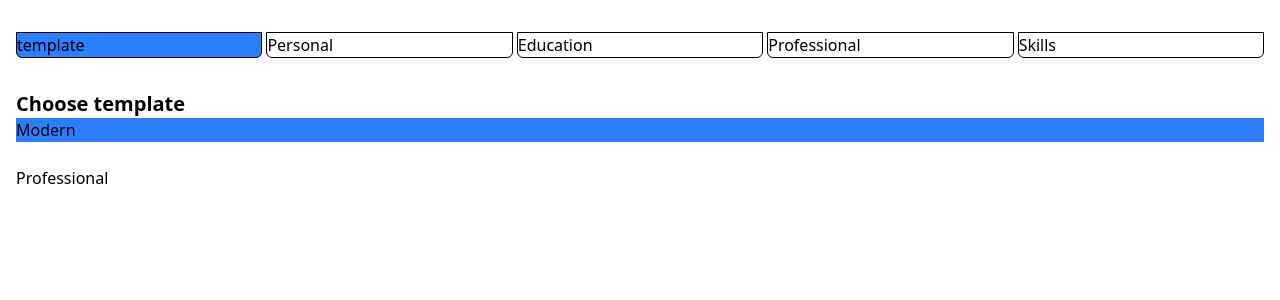
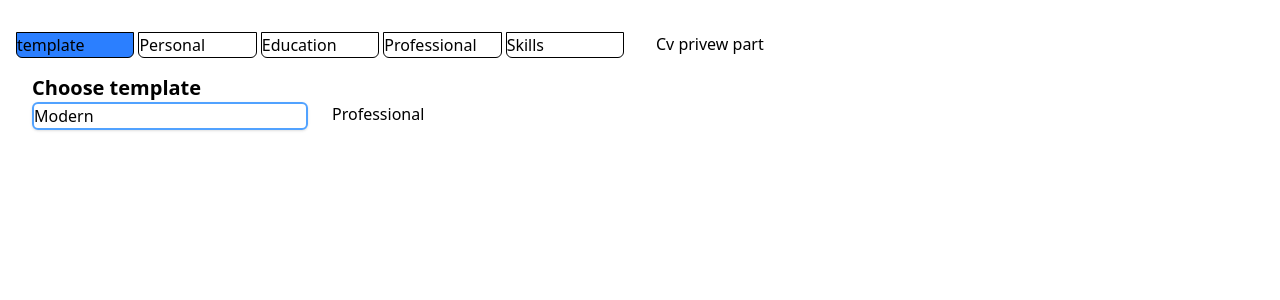
Before and after one commit to kmigalavithana/cv-template, a React (Vite) app: page / in a window 1280 px wide. Shown: the top 300 px of the page. Built offline with nearby package versions, Linux system fonts and the light colour scheme.

Commit message:
Refactor TemplateSelector and App components for improved type safety and layout adjustments

```diff
--- a/src/App.tsx
+++ b/src/App.tsx
@@ -7,39 +7,40 @@ import ProfessionalDetailsFrom from "./components/ProfessionalDetailsFrom.tsx";
 import SkillsDetailsFrom from "./components/SkillsDetailsFrom.tsx";
 
 const App = () => {
-
-  const [activeTab, setActiveTab] = useState<string>('template');
+  const [activeTab, setActiveTab] = useState<string>("template");
 
   const renderContent = () => {
-      const componets: Record<string, React.JSX.Element> = {
-        template: <TemplateSelector />,
-        personal:<PersonalDetailsFrom/>,
-        education:<EducationDetailsFrom/>,
-        professional:<ProfessionalDetailsFrom/>,
-        skills:<SkillsDetailsFrom/>,
-      }
+    const componets: Record<string, React.JSX.Element> = {
+      template: <TemplateSelector />,
+      personal: <PersonalDetailsFrom />,
+      education: <EducationDetailsFrom />,
+      professional: <ProfessionalDetailsFrom />,
+      skills: <SkillsDetailsFrom />,
+    };
 
     return componets[activeTab];
-  }
+  };
 
   return (
     <div className="max-w-7xl mx-auto px-4 py-8">
-      <div className="grid grid-cols-1 gap-8">
+      <div className="grid grid-cols-2 gap-8">
         <div>
           <nav className="flex space-x-1">
             {navTab.map((tab) => (
               <button
                 key={tab.id}
-                className={ `flex flex-1 items-center justify-cente border rounded-b-md ${activeTab === tab.id ? 'bg-blue-500' : 'bg-white'} `}
+                className={`flex flex-1 items-center justify-cente border rounded-b-md ${activeTab === tab.id ? "bg-blue-500" : "bg-white"} `}
                 onClick={() => setActiveTab(tab.id)}
-
               >
                 {tab.label}
               </button>
             ))}
           </nav>
+          {/*rendring the content based on the active tab*/}
+          <div className="min-h-[500px]">{renderContent()}</div>
         </div>
-        {renderContent()}
+        {/*templt preview part*/}
+        <div>Cv privew part</div>
       </div>
     </div>
   );
--- a/src/components/TemplateSelector.tsx
+++ b/src/components/TemplateSelector.tsx
@@ -2,19 +2,20 @@ import { templates } from "../utilities/fields-data/template.ts";
 import { useDispatch, useSelector } from "react-redux";
 import { setSelectedTemplate } from "../store/cvSlice.ts";
 import React from "react";
+import type { RootDispatch, RootState } from "../store/store.ts";
 
 const TemplateSelector:React.FC = () => {
 
-  const dispatch = useDispatch();
-  const selectedTemplate = useSelector((state) => state.selectedTemplate);
+  const dispatch = useDispatch<RootDispatch>();
+  const selectedTemplate = useSelector<RootState>((state) => state.selectedTemplate);
   console.log(selectedTemplate);
   return (
-    <div>
+    <div className="p-4">
       <h2 className="text-xl font-bold">Choose template</h2>
-      <div className='grid grid-cols-1 gap-6'>
+      <div className='grid grid-cols-2 gap-6'>
         {templates.map((template) => (
           <div
-            className={selectedTemplate === template.id ?`bg-blue-500`: `bg-white`}
+            className={selectedTemplate === template.id ?`border-2 border-blue-400 rounded-md shadow `: `bg-white`}
             key={template.id}
             // className="text-xl font-semibold text-gray-400"
            onClick={() => dispatch(setSelectedTemplate(template.id))}
--- a/src/main.tsx
+++ b/src/main.tsx
@@ -3,7 +3,7 @@ import { createRoot } from 'react-dom/client'
 import './index.css'
 import App from './App.tsx'
 import { Provider} from "react-redux";
-import store from "./store/store.ts";
+import { store } from "./store/store.ts";
 
 
 createRoot(document.getElementById('root')!).render(
--- a/src/store/store.ts
+++ b/src/store/store.ts
@@ -1,6 +1,9 @@
 import { configureStore } from "@reduxjs/toolkit";
 import cvReducer from '../store/cvSlice'
 
-export default configureStore({
+export  const store = configureStore({
   reducer: cvReducer,
 })
+
+export type RootState = ReturnType<typeof store.dispatch>;
+export type RootDispatch = typeof store.dispatch;
```
